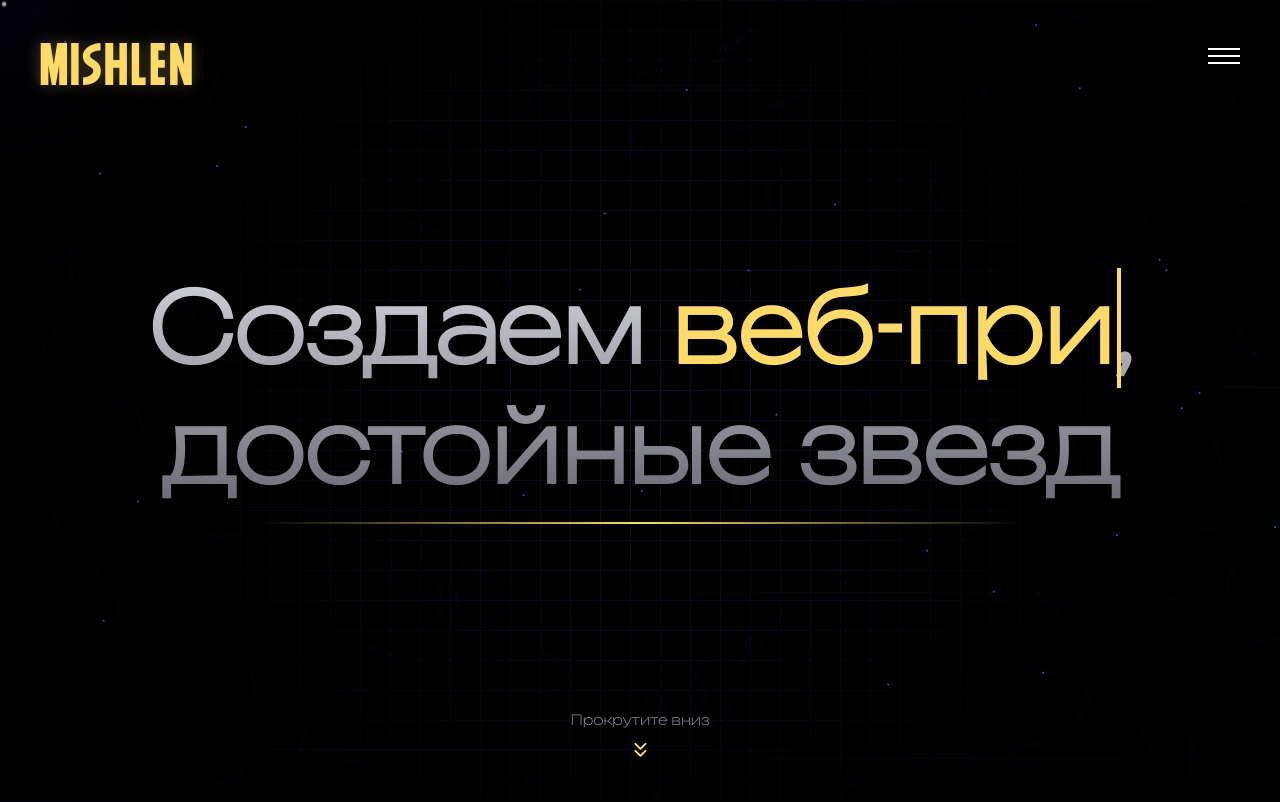
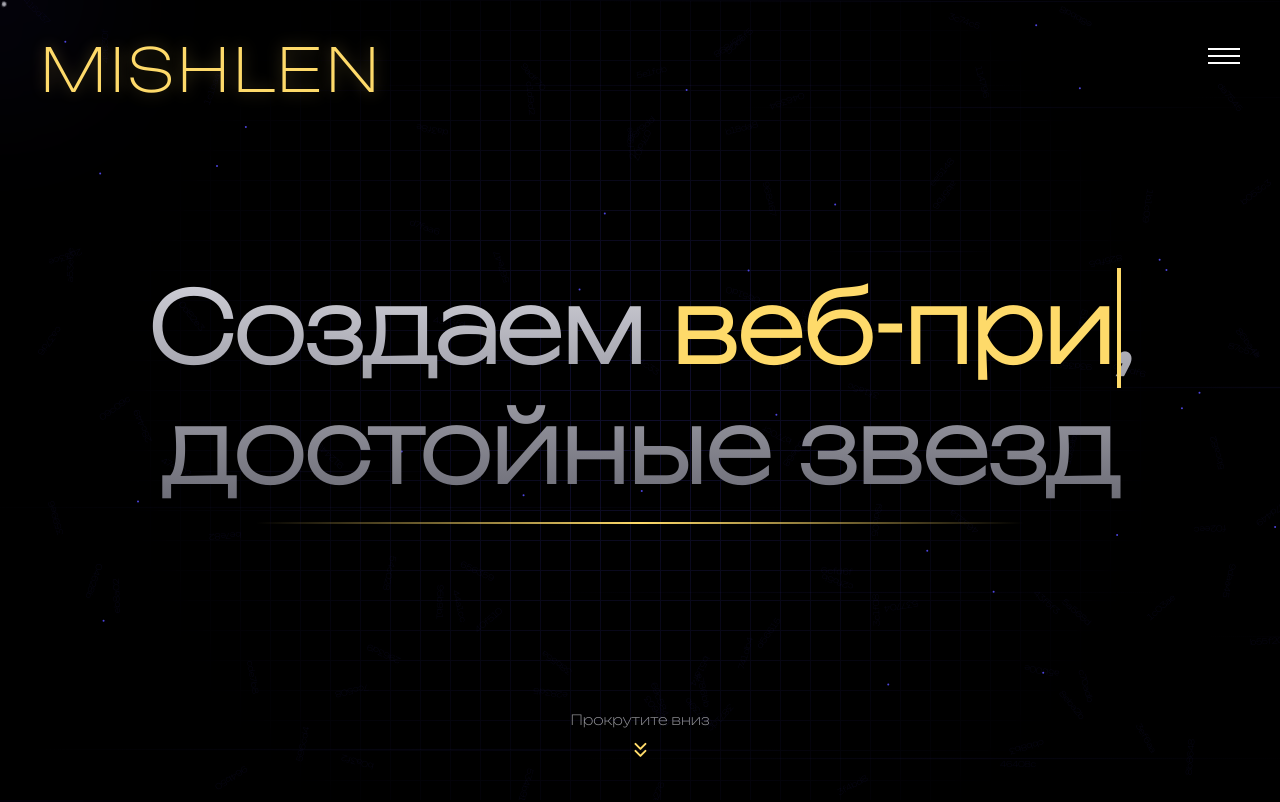
Before and after one commit to burkovmu/web5, a Next.js app: page / in a window 1280 px wide. Shown: the top 802 px of the page. Built offline with nearby package versions, Linux system fonts and the light colour scheme.

Commit message:
Исправлены пути к шрифтам для корректного деплоя на Vercel

```diff
--- a/src/app/globals.css
+++ b/src/app/globals.css
@@ -55,30 +55,13 @@
   font-display: swap;
 }
 
-@font-face {
-  font-family: 'Marvel';
-  src: url('/fonts/Marvel-Regular.ttf') format('truetype');
-  font-weight: normal;
-  font-style: normal;
-  font-display: swap;
-}
-
-@font-face {
-  font-family: 'a_Concepto';
-  src: url('/fonts/a_Concepto BoldItalic.ttf') format('truetype');
-  font-weight: bold;
-  font-style: italic;
-  font-display: swap;
-}
-
 @layer base {
   :root {
     --font-bounded: var(--font-bounded);
-    --font-marvel: var(--font-marvel);
     --font-evolventa: var(--font-bounded);
     --font-tryclother: var(--font-bounded);
-    --font-beermoney: var(--font-marvel);
-    --font-rostov: var(--font-marvel);
+    --font-beermoney: var(--font-bounded);
+    --font-rostov: var(--font-bounded);
     --foreground-rgb: 212, 212, 220;
     --background-rgb: 29, 30, 34;
   }
@@ -512,19 +495,15 @@
 }
 
 @layer utilities {
-  .font-marvel {
-    font-family: 'Marvel', sans-serif;
-  }
-
   .font-tryclother {
     font-family: 'Bounded', sans-serif;
   }
 
   .font-beermoney {
-    font-family: 'Marvel', sans-serif;
+    font-family: 'Bounded', sans-serif;
   }
 
   .font-rostov {
-    font-family: 'Marvel', sans-serif;
+    font-family: 'Bounded', sans-serif;
   }
 }
--- a/src/app/layout.tsx
+++ b/src/app/layout.tsx
@@ -1,45 +1 @@
-import type { Metadata } from 'next';
-import { Inter } from 'next/font/google';
-import localFont from 'next/font/local';
-import './globals.css';
-import Navigation from '@/components/Navigation';
-
-const inter = Inter({ subsets: ['latin'] });
-
-const marvel = localFont({
-  src: [
-    {
-      path: '../app/fonts/Marvel-Regular.ttf',
-      weight: 'normal',
-      style: 'normal',
-    }
-  ],
-  variable: '--font-marvel'
-});
-
-const tryClother = localFont({
-  src: '../app/fonts/try_clother_light.ttf',
-  variable: '--font-tryclother',
-  preload: true,
-  display: 'swap'
-});
-
-export const metadata: Metadata = {
-  title: 'Mishlen - Создаем достойные звезд',
-  description: 'Создаем сайты, интернет-магазины, лендинги, мобильные и веб-приложения',
-};
-
-export default function RootLayout({
-  children,
-}: {
-  children: React.ReactNode;
-}) {
-  return (
-    <html lang="ru">
-      <body className={`${tryClother.variable} ${marvel.variable} font-tryclother`}>
-        <Navigation />
-        {children}
-      </body>
-    </html>
-  );
-}
+import type { Metadata } from 'next'; import { Inter } from 'next/font/google'; import localFont from 'next/font/local'; import './globals.css'; import Navigation from '@/components/Navigation'; const inter = Inter({ subsets: ['latin'] }); const bounded = localFont({ src: [ { path: '../../public/fonts/Bounded-ExtraLight.ttf', weight: '200', style: 'normal', }, { path: '../../public/fonts/Bounded-Regular.ttf', weight: 'normal', style: 'normal', }, { path: '../../public/fonts/Bounded-Black.ttf', weight: 'bold', style: 'normal', } ], variable: '--font-bounded' }); export const metadata: Metadata = { title: 'Mishlen - Создаем достойные звезд', description: 'Создаем сайты, интернет-магазины, лендинги, мобильные и веб-приложения', }; export default function RootLayout({ children, }: { children: React.ReactNode; }) { return ( <html lang="ru"> <body className={`${bounded.variable} font-bounded`}> <Navigation /> {children} </body> </html> ); }
--- a/src/components/HeroSection.tsx
+++ b/src/components/HeroSection.tsx
@@ -134,7 +134,7 @@ export default function HeroSection() {
         className="absolute top-8 left-8 md:top-10 md:left-10 z-20"
       >
         <div
-          className="text-[#feda6a] text-4xl md:text-6xl tracking-wider font-marvel"
+          className="text-[#feda6a] text-4xl md:text-6xl tracking-wider font-bounded"
           style={{
             textShadow: '0 0 15px rgba(254, 218, 106, 0.3)'
           }}
@@ -174,6 +174,7 @@ export default function HeroSection() {
             />
           </motion.div>
         </div>
+      </div>
 
       {/* Нижняя прокрутка с анимацией */}
       <motion.div
@@ -209,7 +210,6 @@ export default function HeroSection() {
           </motion.svg>
         </motion.div>
       </motion.div>
-      </div>
     </SectionWrapper>
   );
 }
```
Lines whose indentation alone changed are shown as unchanged.
